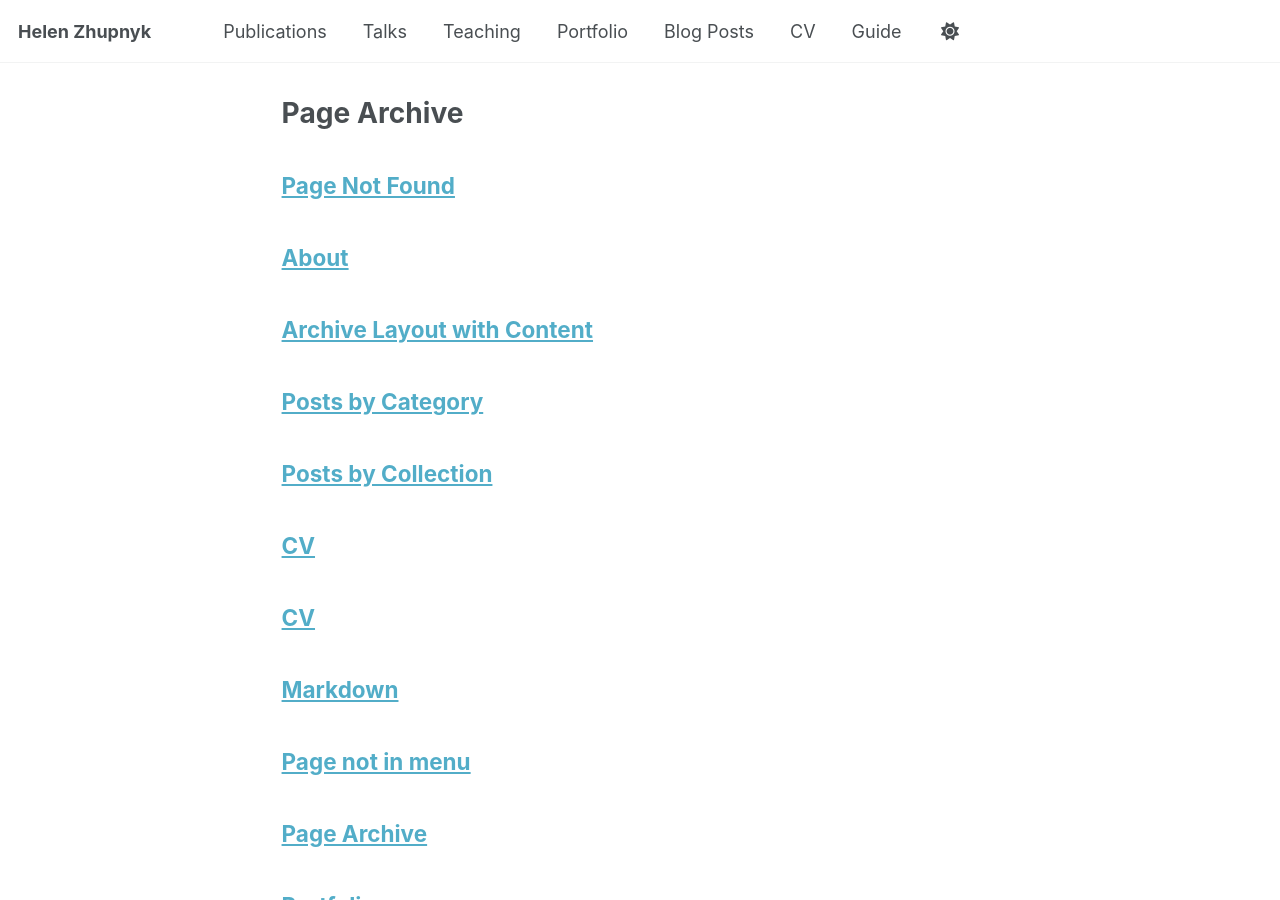
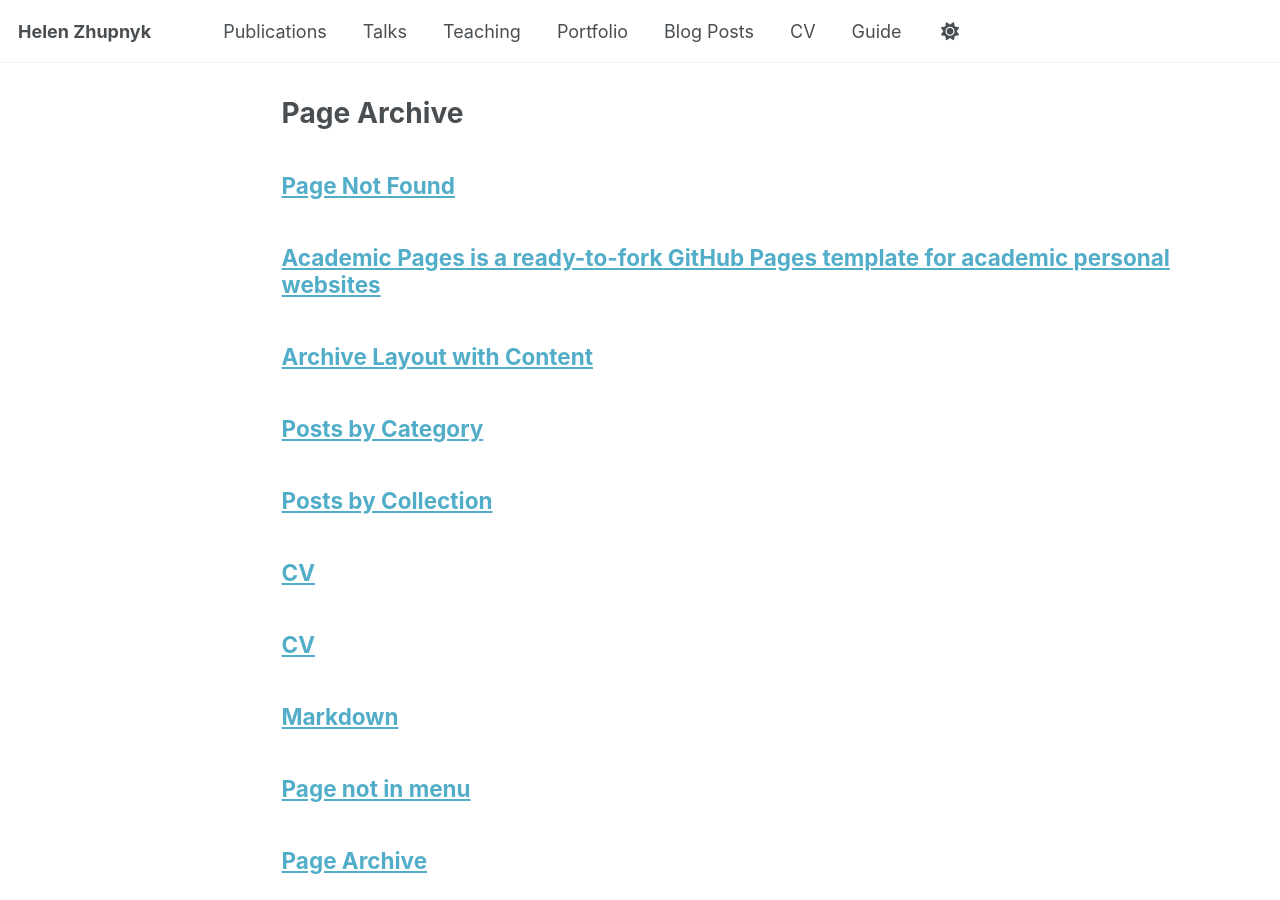
Before and after one commit to helenzhupnyk/helenzhupnyk.github.io, a Jekyll site: the page built from _pages/page-archive.html, in a window 1280 px wide and 900 px high. Built offline with Jekyll 4.4.1, drawn with Linux system fonts in a browser that asks for light colours; some of the changed lines change nothing that is shown.

Commit message:
about.md

```diff
--- a/_pages/about.md
+++ b/_pages/about.md
@@ -1,32 +1,49 @@
 ---
-layout: page
-title: About
-permalink: /about/
+permalink: /
+title: "Academic Pages is a ready-to-fork GitHub Pages template for academic personal websites"
+author_profile: true
+redirect_from:
+  - /about/
+  - /about.html
 ---
 
-## About Me
+This is the front page of a website that is powered by the [Academic Pages template](https://github.com/academicpages/academicpages.github.io) and hosted on GitHub pages. [GitHub pages](https://pages.github.com) is a free service in which websites are built and hosted from code and data stored in a GitHub repository, automatically updating when a new commit is made to the repository. This template was forked from the [Minimal Mistakes Jekyll Theme](https://mmistakes.github.io/minimal-mistakes/) created by Michael Rose, and then extended to support the kinds of content that academics have: publications, talks, teaching, a portfolio, blog posts, and a dynamically-generated CV. You can fork [this template](https://github.com/academicpages/academicpages.github.io) right now, modify the configuration and markdown files, add your own PDFs and other content, and have your own site for free, with no ads!
 
-Hi, I’m **Mariia-Olena Zhupnyk** — a junior data scientist with a passion for turning data into actionable insights. My current focus includes data analysis, exploratory data visualization, and building data-driven tools to support smarter business decisions. I enjoy finding meaningful patterns in messy datasets and transforming them into clear, strategic insights.
+A data-driven personal website
+======
+Like many other Jekyll-based GitHub Pages templates, Academic Pages makes you separate the website's content from its form. The content & metadata of your website are in structured markdown files, while various other files constitute the theme, specifying how to transform that content & metadata into HTML pages. You keep these various markdown (.md), YAML (.yml), HTML, and CSS files in a public GitHub repository. Each time you commit and push an update to the repository, the [GitHub pages](https://pages.github.com/) service creates static HTML pages based on these files, which are hosted on GitHub's servers free of charge.
 
-I’m currently a **Data Science Intern at M2M Tech**, where I’m gaining real-world experience solving practical AI and data challenges. I’ve worked on tasks such as exploratory data analysis, feature engineering, and model evaluation — all while collaborating in a team-based environment. I **participated in a WIL project** supporting data exploration and model development for a real-world AI use case. I contributed to internal discussions, task tracking, and learned project scoping practices.
+Many of the features of dynamic content management systems (like Wordpress) can be achieved in this fashion, using a fraction of the computational resources and with far less vulnerability to hacking and DDoSing. You can also modify the theme to your heart's content without touching the content of your site. If you get to a point where you've broken something in Jekyll/HTML/CSS beyond repair, your markdown files describing your talks, publications, etc. are safe. You can rollback the changes or even delete the repository and start over - just be sure to save the markdown files! Finally, you can also write scripts that process the structured data on the site, such as [this one](https://github.com/academicpages/academicpages.github.io/blob/master/talkmap.ipynb) that analyzes metadata in pages about talks to display [a map of every location you've given a talk](https://academicpages.github.io/talkmap.html).
 
-I hold a **Master’s degree in Computer Science** and have worked across multiple domains — including **data analytics**, **customer service**, and **website administration**. This blend gives me a unique perspective on both technical problem-solving and user-centered thinking.
+Getting started
+======
+1. Register a GitHub account if you don't have one and confirm your e-mail (required!)
+1. Fork [this template](https://github.com/academicpages/academicpages.github.io) by clicking the "Use this template" button in the top right.
+1. Go to the repository's settings (rightmost item in the tabs that start with "Code", should be below "Unwatch"). Rename the repository "[your GitHub username].github.io", which will also be your website's URL.
+1. Set site-wide configuration and create content & metadata (see below -- also see [this set of diffs](http://archive.is/3TPas) showing what files were changed to set up [an example site](https://getorg-testacct.github.io) for a user with the username "getorg-testacct")
+1. Upload any files (like PDFs, .zip files, etc.) to the files/ directory. They will appear at https://[your GitHub username].github.io/files/example.pdf.
+1. Check status by going to the repository settings, in the "GitHub pages" section
 
-I haven’t always worked with data. My early career focused on content management and digital marketing, where I developed strong communication skills and a passion for technology. As I gained more exposure to technical tools, I pivoted fully into analytics — building my Python, SQL, and visualization skills through self-study, bootcamps, and hands-on projects.
+Site-wide configuration
+------
+The main configuration file for the site is in the base directory in [_config.yml](https://github.com/academicpages/academicpages.github.io/blob/master/_config.yml), which defines the content in the sidebars and other site-wide features. You will need to replace the default variables with ones about yourself and your site's github repository. The configuration file for the top menu is in [_data/navigation.yml](https://github.com/academicpages/academicpages.github.io/blob/master/_data/navigation.yml). For example, if you don't have a portfolio or blog posts, you can remove those items from that navigation.yml file to remove them from the header.
 
-Outside of work, I enjoy exploring data challenges like building dashboards, analyzing public datasets, and creating visual stories.
+Create content & metadata
+------
+For site content, there is one markdown file for each type of content, which are stored in directories like _publications, _talks, _posts, _teaching, or _pages. For example, each talk is a markdown file in the [_talks directory](https://github.com/academicpages/academicpages.github.io/tree/master/_talks). At the top of each markdown file is structured data in YAML about the talk, which the theme will parse to do lots of cool stuff. The same structured data about a talk is used to generate the list of talks on the [Talks page](https://academicpages.github.io/talks), each [individual page](https://academicpages.github.io/talks/2012-03-01-talk-1) for specific talks, the talks section for the [CV page](https://academicpages.github.io/cv), and the [map of places you've given a talk](https://academicpages.github.io/talkmap.html) (if you run this [python file](https://github.com/academicpages/academicpages.github.io/blob/master/talkmap.py) or [Jupyter notebook](https://github.com/academicpages/academicpages.github.io/blob/master/talkmap.ipynb), which creates the HTML for the map based on the contents of the _talks directory).
 
----
+**Markdown generator**
 
-## 🔧 Tech Stack
+The repository includes [a set of Jupyter notebooks](https://github.com/academicpages/academicpages.github.io/tree/master/markdown_generator
+) that converts a CSV containing structured data about talks or presentations into individual markdown files that will be properly formatted for the Academic Pages template. The sample CSVs in that directory are the ones I used to create my own personal website at stuartgeiger.com. My usual workflow is that I keep a spreadsheet of my publications and talks, then run the code in these notebooks to generate the markdown files, then commit and push them to the GitHub repository.
 
-- **Languages:** Python, SQL, Bash, HTML, CSS
-- **Libraries:** Pandas, NumPy, Seaborn, Matplotlib, Scikit-learn
-- **Tools:** Power BI, Excel, Google Analytics, Tableau (basic)
-- **Workflow:** Git, GitHub, Jupyter Notebook, VS Code
-- **Cloud:** Google Cloud Platform (GCP), basic SSH/VM setup
+How to edit your site's GitHub repository
+------
+Many people use a git client to create files on their local computer and then push them to GitHub's servers. If you are not familiar with git, you can directly edit these configuration and markdown files directly in the github.com interface. Navigate to a file (like [this one](https://github.com/academicpages/academicpages.github.io/blob/master/_talks/2012-03-01-talk-1.md) and click the pencil icon in the top right of the content preview (to the right of the "Raw | Blame | History" buttons). You can delete a file by clicking the trashcan icon to the right of the pencil icon. You can also create new files or upload files by navigating to a directory and clicking the "Create new file" or "Upload files" buttons.
 
----
+Example: editing a markdown file for a talk
+![Editing a markdown file for a talk](/images/editing-talk.png)
 
-📫 **Connect with me:**
-[LinkedIn – Mariia-Olena Zhupnyk](https://www.linkedin.com/in/helenzhupnyk/)
+For more info
+------
+More info about configuring Academic Pages can be found in [the guide](https://academicpages.github.io/markdown/), the [growing wiki](https://github.com/academicpages/academicpages.github.io/wiki), and you can always [ask a question on GitHub](https://github.com/academicpages/academicpages.github.io/discussions). The [guides for the Minimal Mistakes theme](https://mmistakes.github.io/minimal-mistakes/docs/configuration/) (which this theme was forked from) might also be helpful.
```
